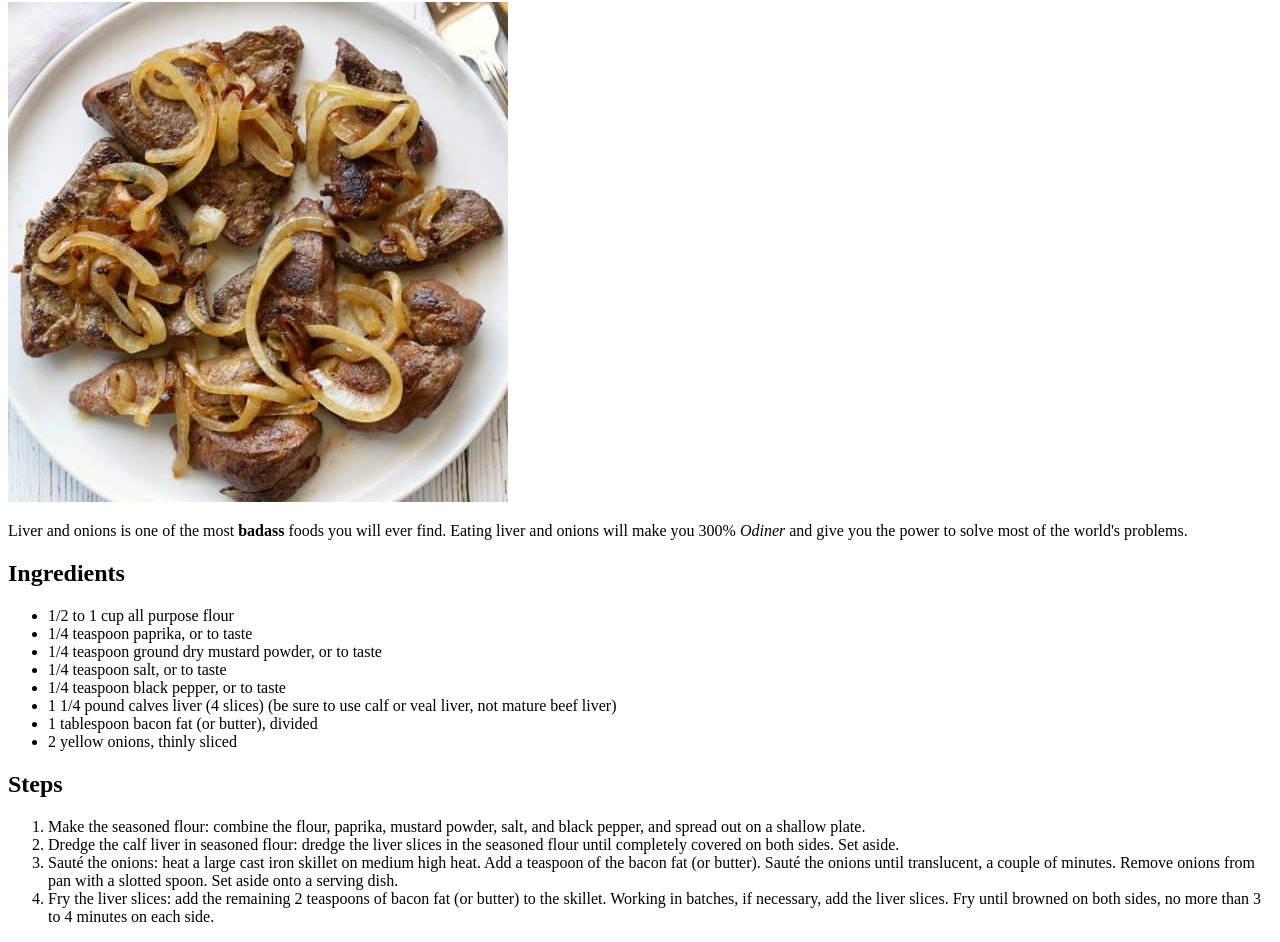
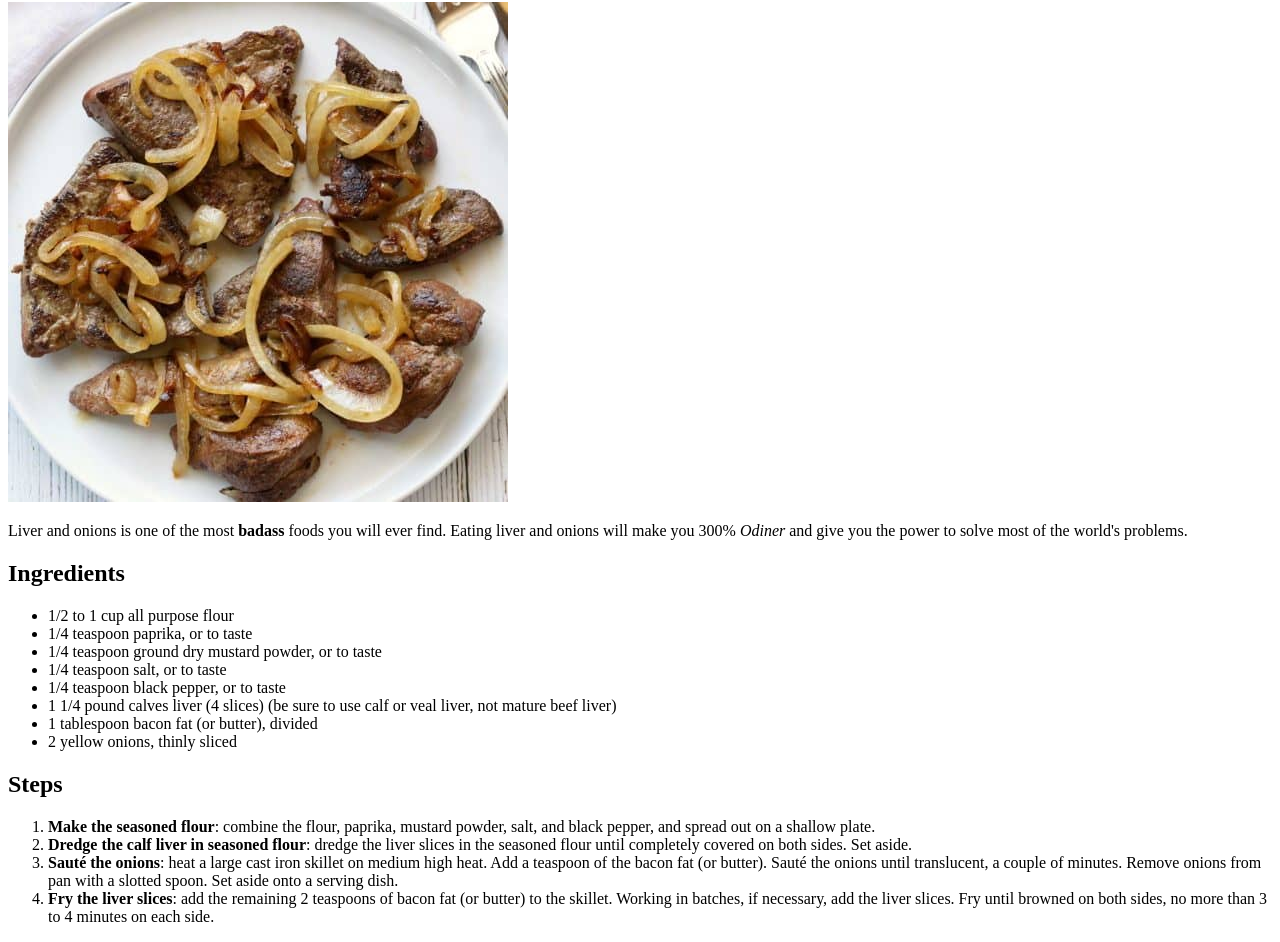
Before and after one commit to tomyyn/TOP-Recipes, a plain HTML site: page recipes/liverAndOnions.html in a window 1280 px wide. Shown: the part 78-1020 px from the top of the page. Drawn offline with Linux system fonts and the light colour scheme.

Commit message:
Add firs recipe's strong text in steps

```diff
--- a/recipes/liverAndOnions.html
+++ b/recipes/liverAndOnions.html
@@ -26,10 +26,10 @@
     </ul>
     <h2>Steps</h2>
     <ol>
-        <li>Make the seasoned flour: combine the flour, paprika, mustard powder, salt, and black pepper, and spread out on a shallow plate.</li>
-        <li>Dredge the calf liver in seasoned flour: dredge the liver slices in the seasoned flour until completely covered on both sides. Set aside.</li>
-        <li>Sauté the onions: heat a large cast iron skillet on medium high heat. Add a teaspoon of the bacon fat (or butter). Sauté the onions until translucent, a couple of minutes. Remove onions from pan with a slotted spoon. Set aside onto a serving dish.</li>
-        <li>Fry the liver slices: add the remaining 2 teaspoons of bacon fat (or butter) to the skillet. Working in batches, if necessary, add the liver slices. Fry until browned on both sides, no more than 3 to 4 minutes on each side.</li>
+        <li><strong>Make the seasoned flour</strong>: combine the flour, paprika, mustard powder, salt, and black pepper, and spread out on a shallow plate.</li>
+        <li><strong>Dredge the calf liver in seasoned flour</strong>: dredge the liver slices in the seasoned flour until completely covered on both sides. Set aside.</li>
+        <li><strong>Sauté the onions</strong>: heat a large cast iron skillet on medium high heat. Add a teaspoon of the bacon fat (or butter). Sauté the onions until translucent, a couple of minutes. Remove onions from pan with a slotted spoon. Set aside onto a serving dish.</li>
+        <li><strong>Fry the liver slices</strong>: add the remaining 2 teaspoons of bacon fat (or butter) to the skillet. Working in batches, if necessary, add the liver slices. Fry until browned on both sides, no more than 3 to 4 minutes on each side.</li>
     </ol>
 </body>
 </html>
```
